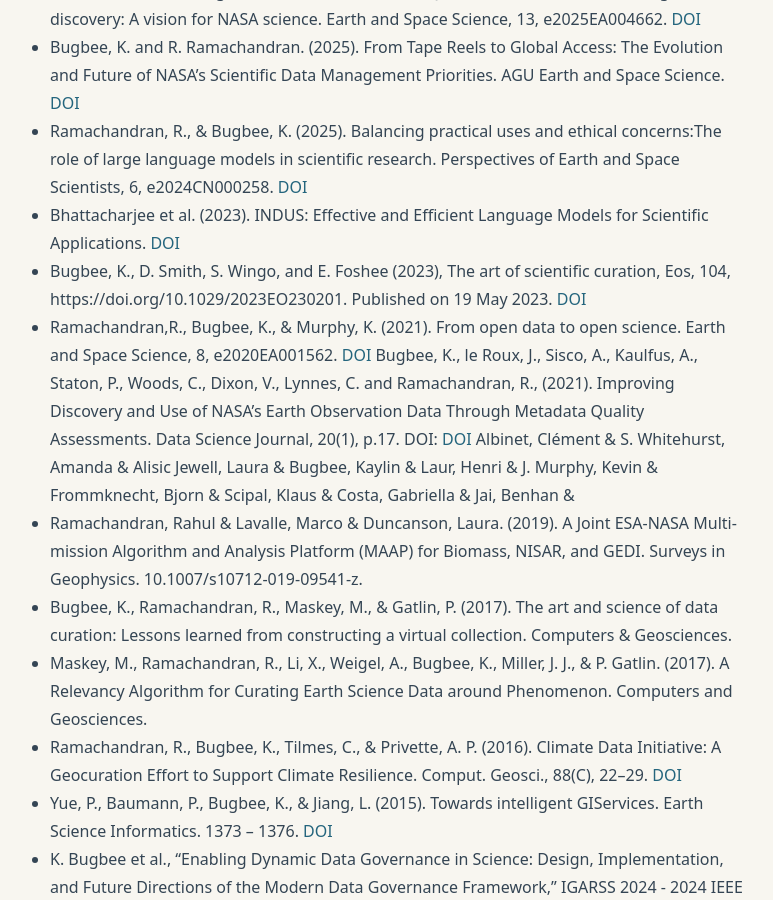
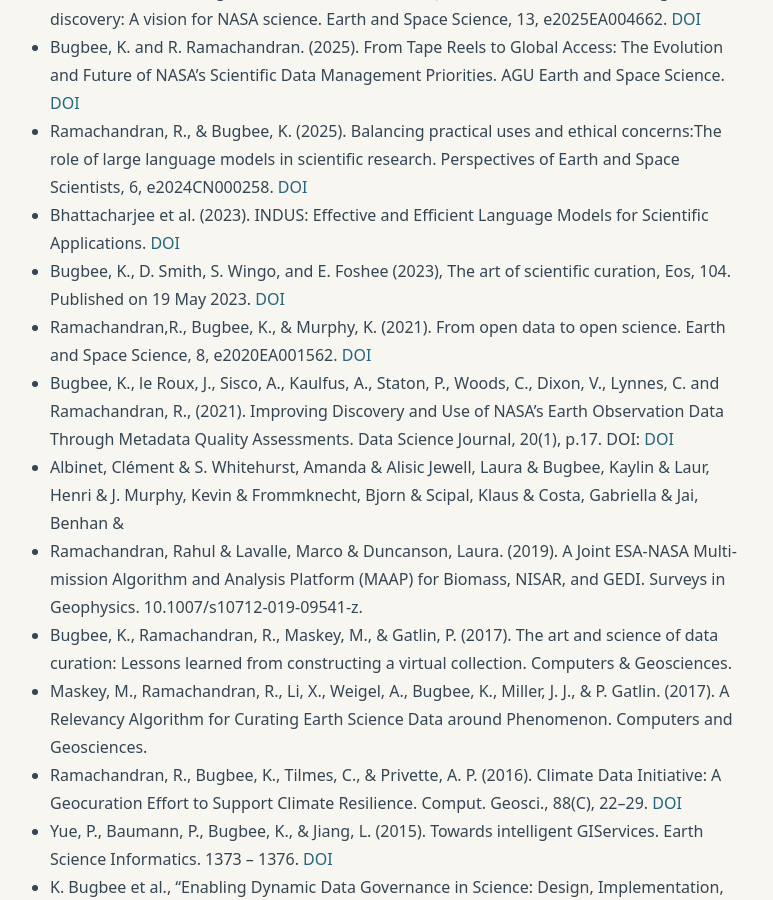
Before and after one commit to kbugbee1/kbugbee1.github.io, a Jekyll site: the page built from publications.md, in a window 1280 px wide and 900 px high, scrolled down 475 px. Shown: the whole window, without its empty margins (262-1035 px from the left). Built offline with Jekyll 4.4.1, drawn with Linux system fonts in a browser that asks for light colours; some of the changed lines change nothing that is shown.

Commit message:
Update publications.md

```diff
--- a/publications.md
+++ b/publications.md
@@ -16,8 +16,10 @@
 - Bugbee, K. and R. Ramachandran. (2025). From Tape Reels to Global Access: The Evolution and Future of NASA's Scientific Data Management Priorities. AGU Earth and Space Science. [DOI](https://doi.org/10.1029/2025EA004413)
 - Ramachandran, R., & Bugbee, K. (2025). Balancing practical uses and ethical concerns:The role of large language models in scientific research. Perspectives of Earth and Space Scientists, 6, e2024CN000258. [DOI](https://doi.org/10.1029/2024CN000258)
 - Bhattacharjee et al. (2023). INDUS: Effective and Efficient Language Models for Scientific Applications. [DOI](https://doi.org/10.48550/arXiv.2405.10725/)
-- Bugbee, K., D. Smith, S. Wingo, and E. Foshee (2023), The art of scientific curation, Eos, 104, https://doi.org/10.1029/2023EO230201. Published on 19 May 2023. [DOI](https://doi.org/10.1029/2023EO230201)
-- Ramachandran,R., Bugbee, K., & Murphy, K. (2021). From open data to open science. Earth and Space Science, 8, e2020EA001562. [DOI](https://doi.org/10.1029/2020EA001562) Bugbee, K., le Roux, J., Sisco, A., Kaulfus, A., Staton, P., Woods, C., Dixon, V., Lynnes, C. and Ramachandran, R., (2021). Improving Discovery and Use of NASA’s Earth Observation Data Through Metadata Quality Assessments. Data Science Journal, 20(1), p.17. DOI: [DOI](https://doi.org/10.5334/dsj-2021-017) Albinet, Clément & S. Whitehurst, Amanda & Alisic Jewell, Laura & Bugbee, Kaylin & Laur, Henri & J. Murphy, Kevin & Frommknecht, Bjorn & Scipal, Klaus & Costa, Gabriella & Jai, Benhan &
+- Bugbee, K., D. Smith, S. Wingo, and E. Foshee (2023), The art of scientific curation, Eos, 104. Published on 19 May 2023. [DOI](https://doi.org/10.1029/2023EO230201)
+- Ramachandran,R., Bugbee, K., & Murphy, K. (2021). From open data to open science. Earth and Space Science, 8, e2020EA001562. [DOI](https://doi.org/10.1029/2020EA001562)
+- Bugbee, K., le Roux, J., Sisco, A., Kaulfus, A., Staton, P., Woods, C., Dixon, V., Lynnes, C. and Ramachandran, R., (2021). Improving Discovery and Use of NASA’s Earth Observation Data Through Metadata Quality Assessments. Data Science Journal, 20(1), p.17. DOI: [DOI](https://doi.org/10.5334/dsj-2021-017)
+- Albinet, Clément & S. Whitehurst, Amanda & Alisic Jewell, Laura & Bugbee, Kaylin & Laur, Henri & J. Murphy, Kevin & Frommknecht, Bjorn & Scipal, Klaus & Costa, Gabriella & Jai, Benhan &
 - Ramachandran, Rahul & Lavalle, Marco & Duncanson, Laura. (2019). A Joint ESA-NASA Multi-mission Algorithm and Analysis Platform (MAAP) for Biomass, NISAR, and GEDI. Surveys in Geophysics. 10.1007/s10712-019-09541-z.
 - Bugbee, K., Ramachandran, R., Maskey, M., & Gatlin, P. (2017). The art and science of data curation: Lessons learned from constructing a virtual collection. Computers & Geosciences.
 - Maskey, M., Ramachandran, R., Li, X., Weigel, A., Bugbee, K., Miller, J. J., & P. Gatlin. (2017). A Relevancy Algorithm for Curating Earth Science Data around Phenomenon. Computers and Geosciences.
```
